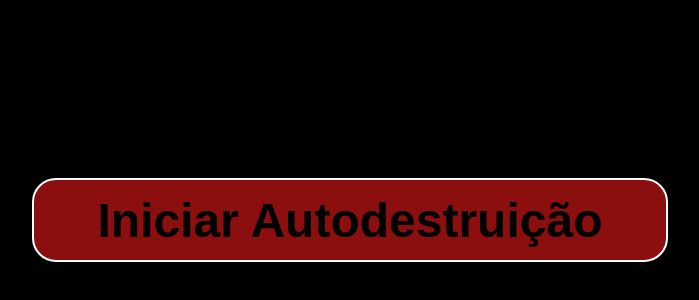
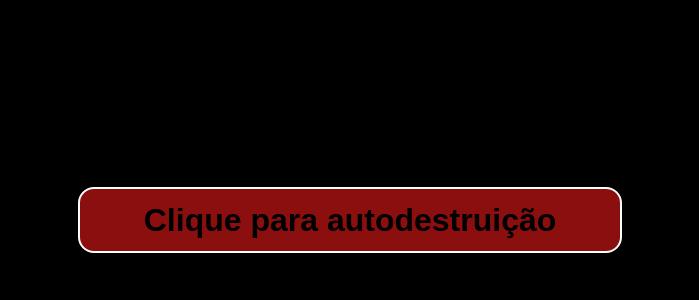
Before and after one commit to DWinst0n/autodestruir, a plain HTML site: page index.html in a window 1280 px wide. Shown: the part 180-480 px from the top of the page, without its empty margins (290-989 px from the left). Drawn offline with Linux system fonts and the light colour scheme.

Commit message:
Update index.html

```diff
--- a/index.html
+++ b/index.html
@@ -32,13 +32,13 @@
             color: black;
             border-color: white;
             border-style: double;
-            font-size: 3rem;
+            font-size: 2rem;
             font-weight: 700;
         }
     </style>
 </head>
 <body>
-    <button id="btnAutodestruir" class="botão">Iniciar Autodestruição</button>
+    <button id="btnAutodestruir" class="botão">Clique para autodestruição</button>
     <div id="explosao">
         <video id="videoExplosao" src="6Iu.mp4" type="video/mp4" preload="auto"></video>
         <img src="bomba.gif" alt="Bomba" style="max-width: 300px; margin-top: 10px;">
```
